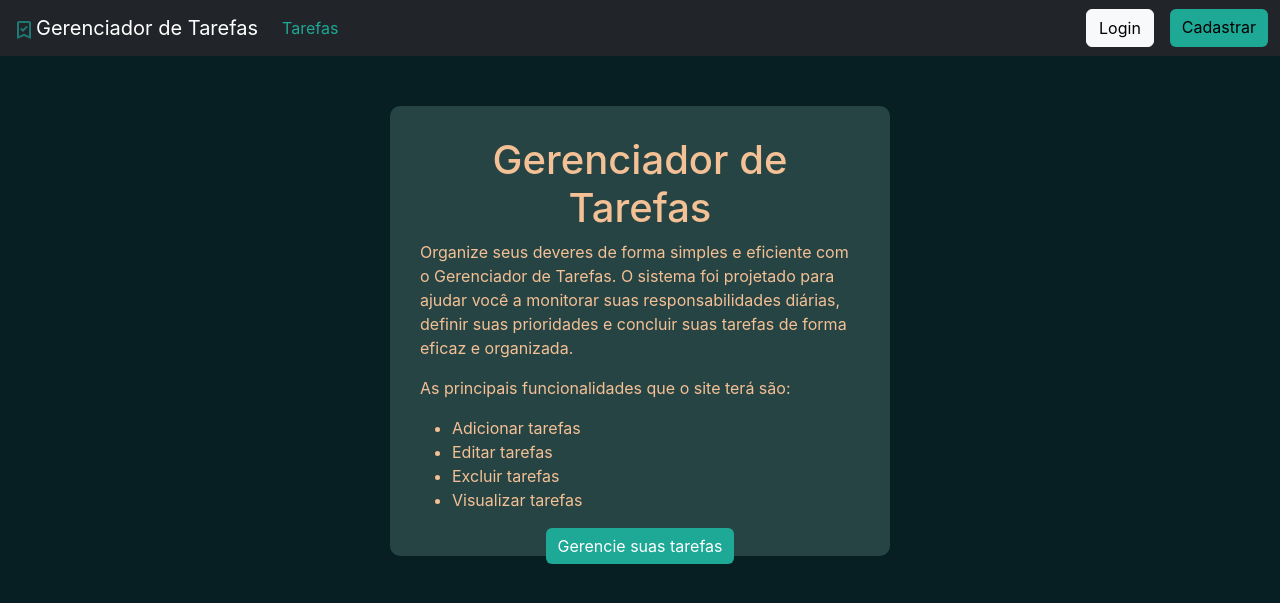
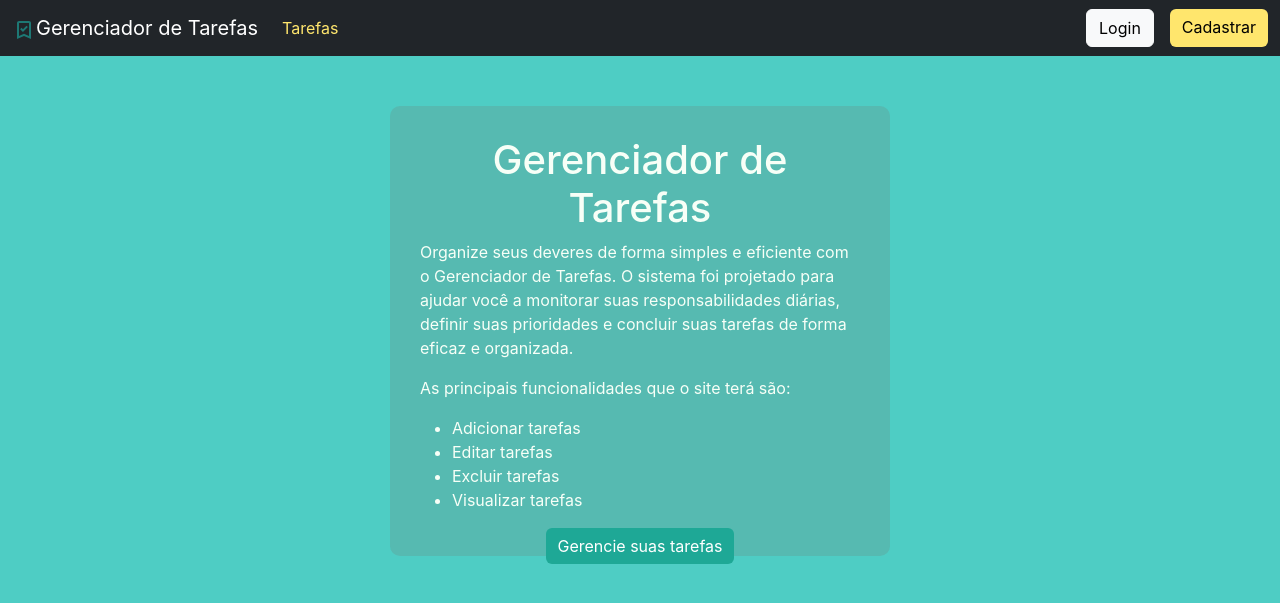
Before and after one commit to Robert-Cortez-Rudi/Gerenciamento_Tarefas, a Flask app: page / in a window 1280 px wide. Shown: the top 603 px of the page. Run offline with Flask 3, Linux system fonts and the light colour scheme.

Commit message:
Atualização 1 no style do template base

```diff
--- a/gerenciador_tarefas/static/css/base.css
+++ b/gerenciador_tarefas/static/css/base.css
@@ -1,30 +1,33 @@
 body {
     font-family: -apple-system,BlinkMacSystemFont,Segoe-UI,Roboto,Oxygen,Ubuntu,Cantarell,Fira-Sans,Droid-Sans,Helvetica-Neue,sans-serif;
-    background-color: #071E22;
-    color: #F4C095;
+    background-color: #4ECDC4;
+    color: #F7FFF7;
 }
 
+#image {
+    color: #FFE66D;
+}
 
 .custom-link {
-    color: #1EA896;
+    color: #FFE66D;
 }
 
 .custom-link:hover {
-    color: #1D7874;
+    color: #ffe76daf;
 }
 
 
 .logo-custom:hover {
-    color: #c5c7c7;
+    color: #c2c2c2;
 }
 
 
 .custom-button {
-    background-color: #1EA896;
+    background-color: #FFE66D;
     border: none;
 }
 
 .custom-button:hover {
-    background-color: #1D7874;
+    background-color: #ffe76daf;
     border: none;
 }
```
